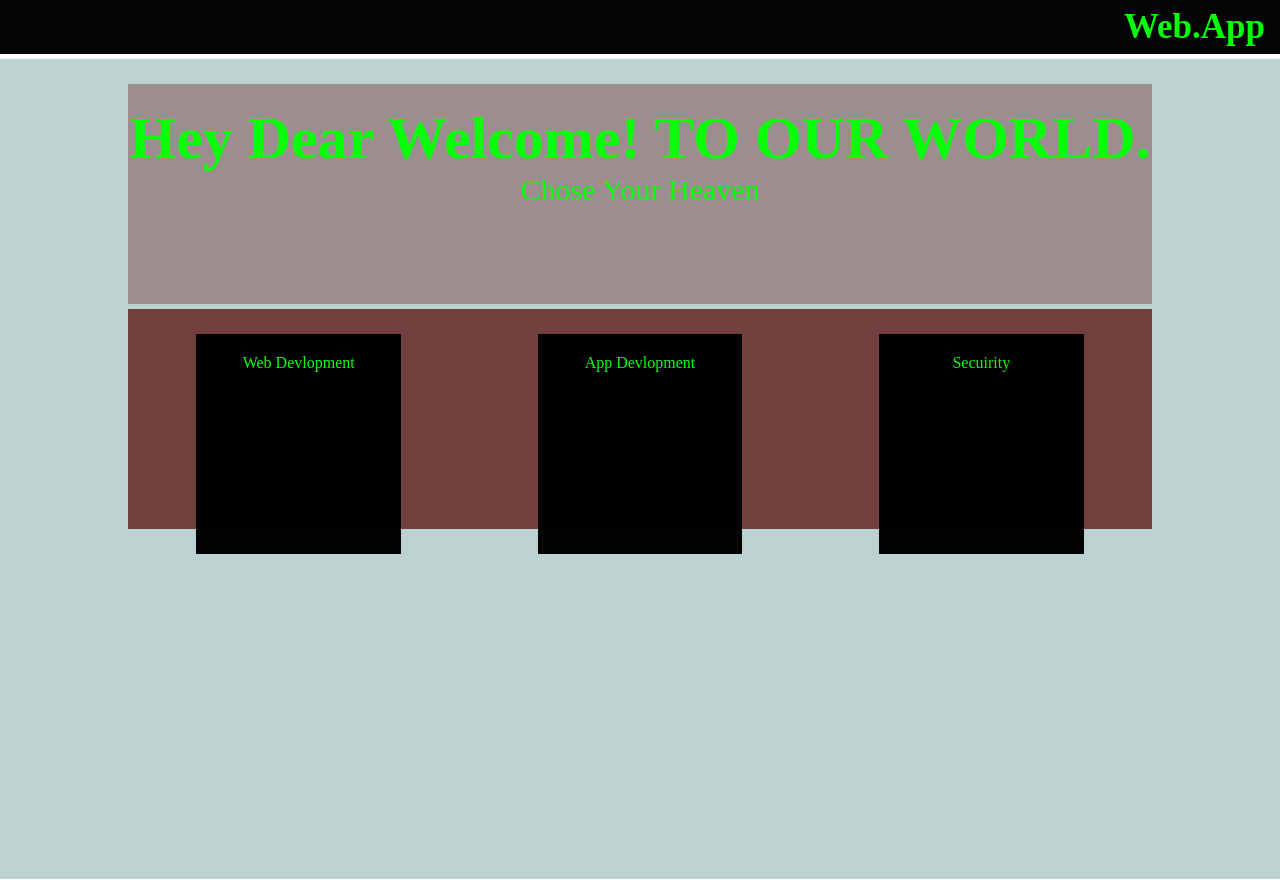
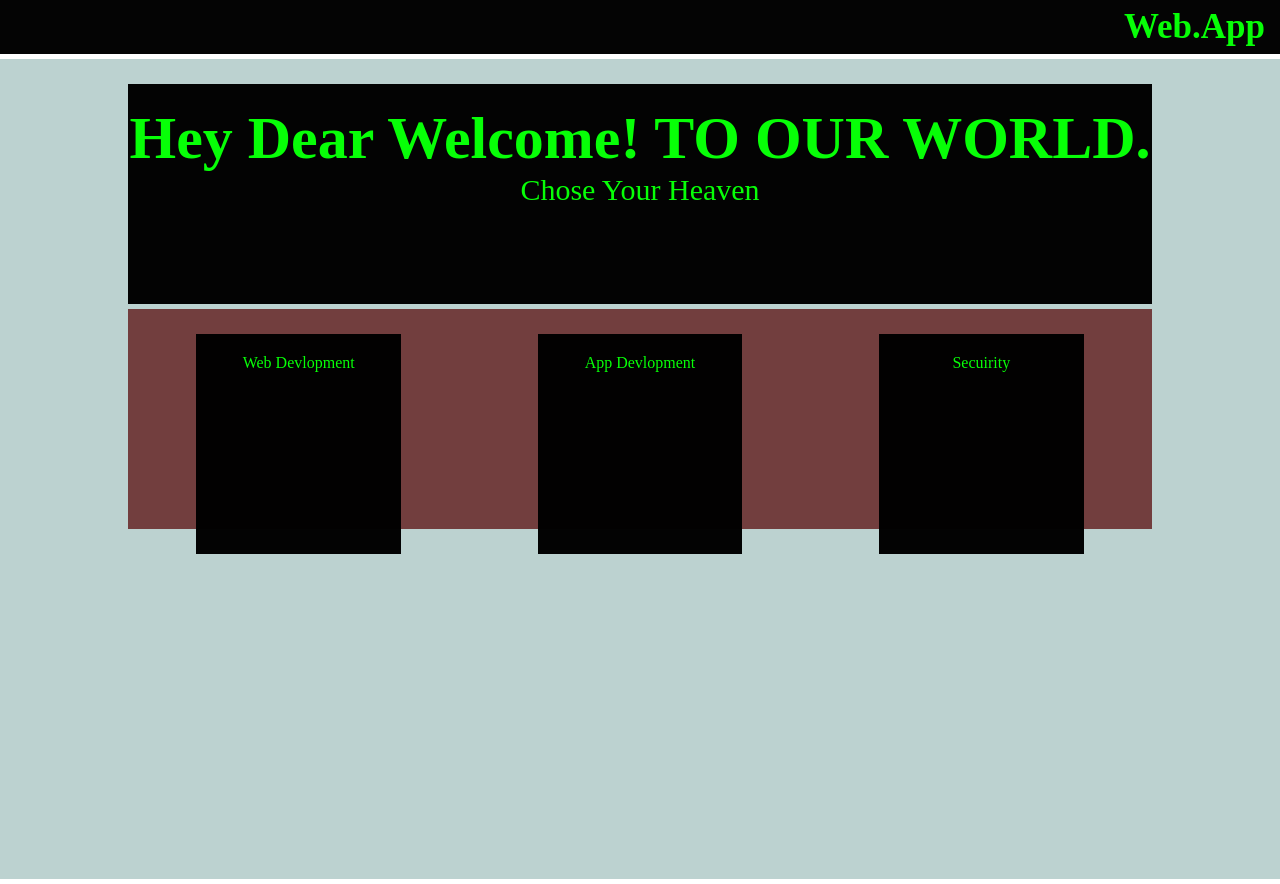
Before and after one commit to Jubayerhusain/WAS, a plain HTML site: page ourProject/index.html in a window 1280 px wide. Drawn offline with Linux system fonts and the light colour scheme.

Commit message:
rg-color

```diff
--- a/ourProject/style.css
+++ b/ourProject/style.css
@@ -29,7 +29,7 @@ div{
     margin: 5px auto;
     padding-top: 20px;
 
-    background-color: rgb(156, 142, 142);
+    background-color: #000000fb;
 }
 .upperText{
     font-size: 30px;
```
